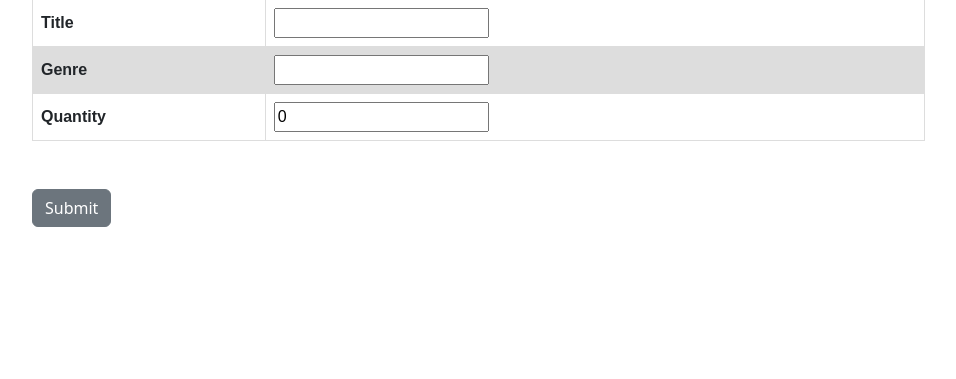
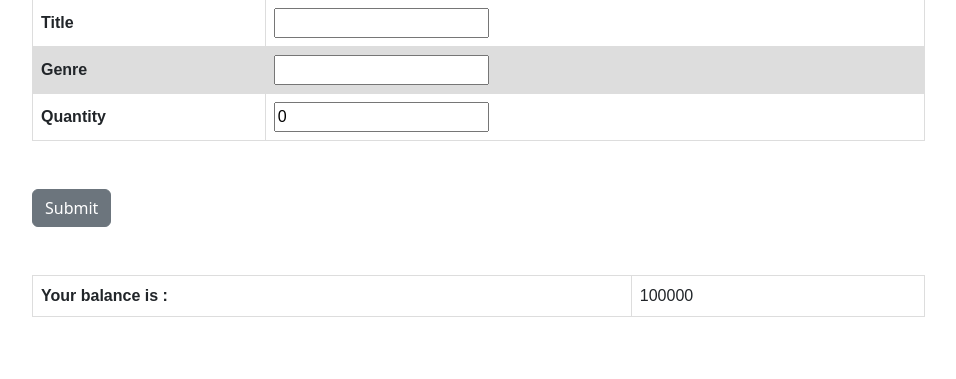
Before and after one commit to canaltinoz/basic-stock-app_v2, a Django app: page /app/add-flavour/ in a window 1280 px wide. Shown: the part 73-452 px from the top of the page, without its empty margins (50-1006 px from the left). Run offline with Django 4.2, Linux system fonts and the light colour scheme; the visitor is signed in with stand-in values (Sample User, id 1); data comes from the database, SQL or seed files in the repository; some libraries are stand-ins or nearby versions.

Commit message:
some css codes added to Upload and update pages

```diff
--- a/app/templates/app/update.html
+++ b/app/templates/app/update.html
@@ -36,6 +36,9 @@ Update a Flavour{% endblock %}
 
 <br/><br/>
 
-<h2 >Your balance is : {{balance}} </h2>
+<table>
+    <tr><th>Your balance is :</th><td style='font-type:bold'>{{balance}}</td></tr>
+</table>
+
 
  {% endblock %}
--- a/app/templates/app/upload.html
+++ b/app/templates/app/upload.html
@@ -31,5 +31,11 @@ Add a Flavour
 <br/><br/   >
 <button type='submit' class='btn btn-secondary'>Submit</button>
 </form>
+<br/><br/>
+
+<table>
+    <tr><th>Your balance is :</th><td>{{balance}}</td></tr>
+</table>
+
 
 {% endblock%}
--- a/app/views.py
+++ b/app/views.py
@@ -93,7 +93,8 @@ def add_flavour(request):
             return redirect('list_flavour')
     else:
         form = AddFlavourForm()
-    return render(request, 'app/upload.html', {'form': form})
+        user_profile = CustomUser.objects.get(pk=request.user.pk)
+    return render(request, 'app/upload.html', {'form': form,'balance':user_profile.balance})
 
 @login_required
 def list_flavour(request):
```
